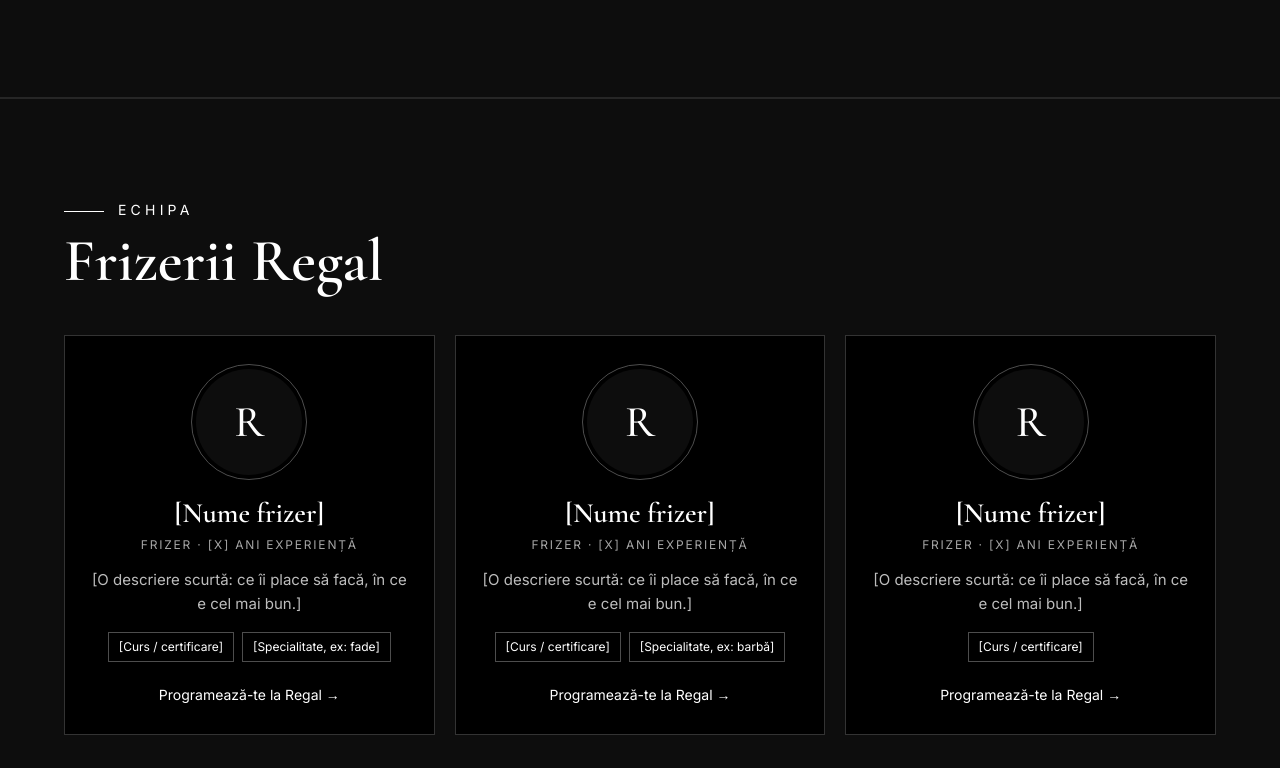
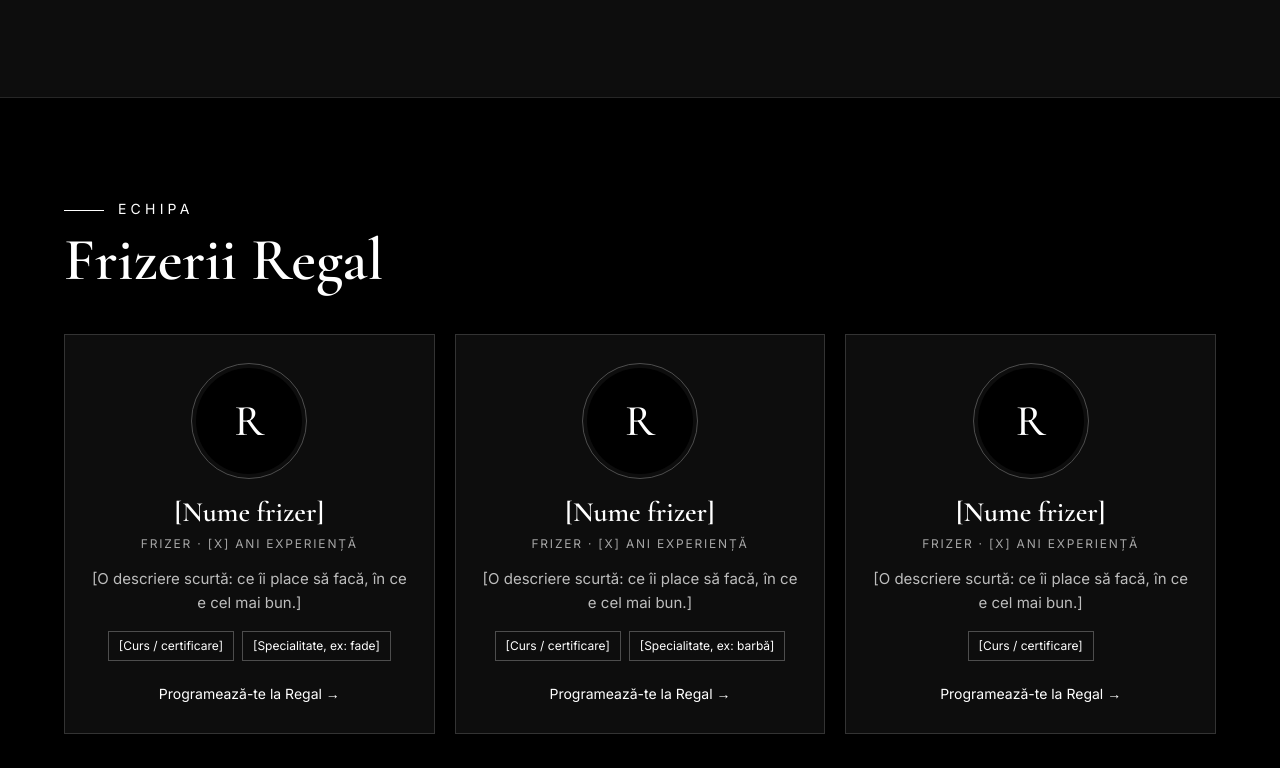
Before and after one commit to Liro09090/Regal-site, a plain HTML site: page index.html in a window 1280 px wide. Shown: the part 1352-2120 px from the top of the page. Drawn offline with nearby package versions, Linux system fonts and the light colour scheme.

Commit message:
Alternanță fundaluri între secțiuni
Co-Authored-By: Claude Opus 5.5 <noreply@anthropic.com>
Claude-Session: https://claude.ai/code/session_01A1xoTkHZbQ8LsohorndtXq

```diff
--- a/index.html
+++ b/index.html
@@ -148,13 +148,13 @@
   a.item:hover .book{color:var(--text)}
 
   .team{display:grid;grid-template-columns:repeat(auto-fit,minmax(min(100%,300px),1fr));gap:20px}
-  .member{background:var(--bg);border:1px solid var(--line2);padding:28px 26px;display:flex;flex-direction:column;align-items:center;text-align:center;gap:6px;transition:border-color .4s,transform .4s cubic-bezier(.2,.7,.2,1)}
+  .member{background:var(--bg2);border:1px solid var(--line2);padding:28px 26px;display:flex;flex-direction:column;align-items:center;text-align:center;gap:6px;transition:border-color .4s,transform .4s cubic-bezier(.2,.7,.2,1)}
   .member:hover{border-color:var(--line3);transform:translateY(-5px)}
   .m-photo{width:116px;height:116px;border-radius:50%;overflow:hidden;border:1px solid var(--line3);padding:4px;margin-bottom:12px;flex:none}
   .m-photo img,.m-photo .mono{width:100%;height:100%;border-radius:50%;display:block}
   .m-photo img{object-fit:cover;filter:grayscale(1);transition:filter .6s}
   .member:hover .m-photo img{filter:grayscale(0)}
-  .m-photo .mono{display:flex;align-items:center;justify-content:center;background:var(--bg2);font-family:var(--serif);font-size:44px;color:var(--text)}
+  .m-photo .mono{display:flex;align-items:center;justify-content:center;background:var(--bg);font-family:var(--serif);font-size:44px;color:var(--text)}
   .m-name{font-family:var(--serif);font-size:28px;font-weight:600;line-height:1.1}
   .m-role{font-size:12px;letter-spacing:.15em;text-transform:uppercase;color:var(--muted2)}
   .m-desc{margin:8px 0 0;color:var(--muted);font-size:15px}
@@ -296,7 +296,7 @@
   </div>
 </section>
 
-<section id="echipa" class="alt">
+<section id="echipa">
   <div class="wrap section">
     <p class="eyebrow">Echipa</p>
     <h2>Frizerii Regal</h2>
```
